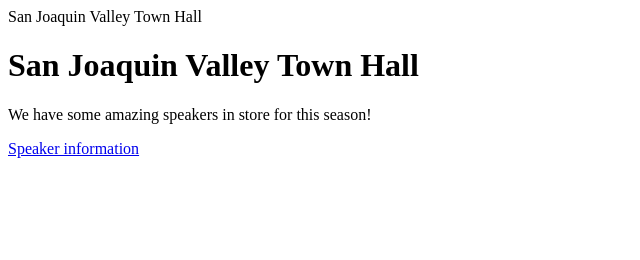
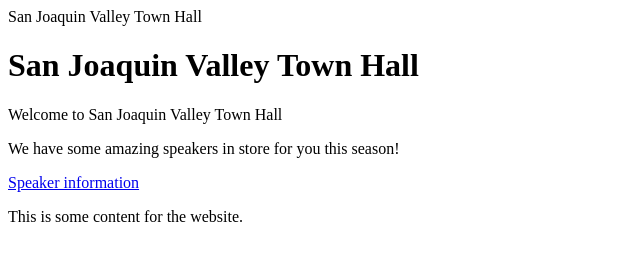
Before and after one commit to briannaordaz/COMP001A.LectureActivity2, a plain HTML site: page index.html in a window 1280 px wide. Shown: the whole page, without its empty margins (0-640 px from the left). Drawn offline with Linux system fonts and the light colour scheme.

Commit message:
added div

```diff
--- a/index.html
+++ b/index.html
@@ -15,7 +15,12 @@
         </head>
         <body>
             <h1>San Joaquin Valley Town Hall</h1>
-            <p>We have some amazing speakers in store for this season!</p>
-            <p><a href="speakers.html">Speaker information</a></p>
+            <p>Welcome to San Joaquin Valley Town Hall</p>
+            <p>We have some amazing speakers in store for you
+                 this season!</p>
+            <p><a href="speakers.html">Speaker
+                information</a></p>
+
+            <div class="content"> <p>This is some content for the website.</p></div>
         </body>
 </html>
```
